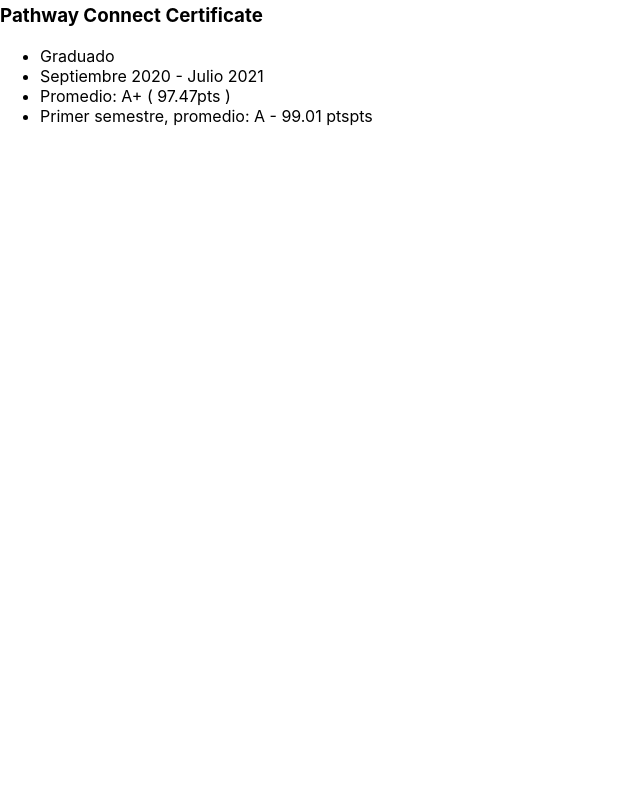
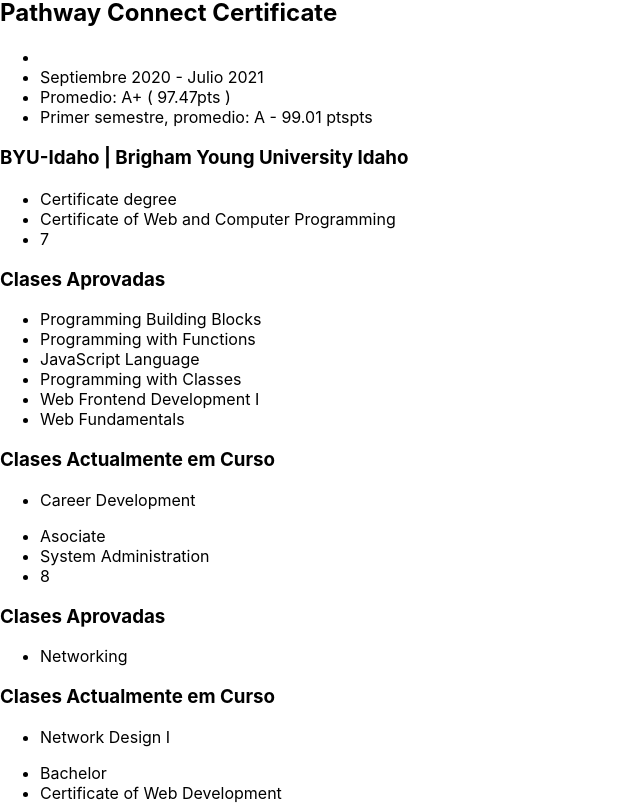
Before and after one commit to JaredLarios/my-profile, a React (Create React App) app: page / in a window 1280 px wide. Shown: the part 753-1558 px from the top of the page, without its empty margins (0-640 px from the left). Before the commit the page ends 895 px from the top, so only its background shows below. Built offline with nearby package versions, Linux system fonts and the light colour scheme.

Commit message:
chore: BYU section

```diff
--- a/src/Components/Home/Body.js
+++ b/src/Components/Home/Body.js
@@ -18,13 +18,20 @@
                         return(
                         <Card
                         name={data.college}
-                        degree={data.deegree}
+                        degree={data.degree}
                         status={data.status}
                         />
                         )
                     }
                 )
             }
+
+            <Card
+            type="university"
+            name={resume.education.bachelor.college}
+            degree={resume.education.bachelor.degree}
+            status={resume.education.bachelor.status}
+            />
         </Education>
      );
 }
--- a/src/Components/Home/Card.js
+++ b/src/Components/Home/Card.js
@@ -39,16 +39,59 @@
             return ("F")
         }
     }
+
+    const statusOp = (data) =>{
+        if (data !== "university") {
+            return(
+                <ul>
+                    <li>{props.status.current}</li>
+                    <li>{props.status.initDate} - {props.status.graduationDate}</li>
+                    <li>Promedio: {myGp(props.status.gp)} ( {props.status.gp}pts )</li>
+                    <li>{props.status.spotlight}pts</li>
+                </ul>
+            )
+        }
+        else {
+            return(
+                <div>
+                {props.status.map(
+                    (uniData) => {
+                        return(
+                        <div>
+                            <ul>
+                                <li>{uniData.degree}</li>
+                                <li>{uniData.myName}</li>
+                                <li> {uniData.totalClasses}</li>
+                            </ul>
+                            <h3>Clases Aprovadas</h3>
+                            <ul>
+                            {
+                            uniData.passingClasses.map(
+                                (classes) => {return (<li>{classes}</li>)})
+                            }
+                            </ul>
+                            <h3>Clases Actualmente em Curso</h3>
+                            <ul>
+                            {
+                            uniData.currentClasses.map(
+                                (classes) => { return ( <li>{classes}</li>) })
+                            }
+                            </ul>
+                        </div>
+                        )
+                    }
+                )}
+                </div>
+            )
+        }
+    }
     return (
         <CardStyle>
-            <h2>{props.name}</h2>
-            <h3>{props.degree}</h3>
-            <ul>
-                <li>{props.status.currentStatus}</li>
-                <li>{props.status.initDate} - {props.status.graduationDate}</li>
-                <li>Promedio: {myGp(props.status.gp)} ( {props.status.gp}pts )</li>
-                <li>{props.status.spotlight}pts</li>
-            </ul>
+            <h3>{props.name}</h3>
+            <h2>{props.degree}</h2>
+            {
+                statusOp(props.type)
+            }
         </CardStyle>
      );
 }
--- a/src/Data/Resume.json
+++ b/src/Data/Resume.json
@@ -22,7 +22,7 @@
         },
         "certificate": [{
                 "college": "Intecap | CG1",
-                "deegree": "Técnico en Electrónica Industrial",
+                "degree": "Técnico en Electrónica Industrial",
                 "status": {
                     "currentStatus" : "Graduado",
                     "initDate": "Enero 2015",
@@ -33,7 +33,7 @@
             },
             {
                 "college": "BYU-Pathway | Brigham Young University Idaho",
-                "deegree": "Pathway Connect Certificate",
+                "degree": "Pathway Connect Certificate",
                 "status": {
                     "currentStatus" : "Graduado",
                     "initDate": "Septiembre 2020",
@@ -46,16 +46,34 @@
         "bachelor": {
             "college": "BYU-Idaho | Brigham Young University Idaho",
             "deegree": "Licenciatura en Tecnología Aplicada BS",
-            "status": {
-                "certificate": {
+            "status": [
+                 {
+                    "degree": "Certificate degree",
                     "myName": "Certificate of Web and Computer Programming",
                     "totalClasses": 7,
                     "passingClasses": ["Programming Building Blocks", "Programming with Functions", "JavaScript Language", "Programming with Classes", "Web Frontend Development I", "Web Fundamentals"],
-                    "currentClasses": "Career Development"
+                    "missingClasses": ["Career Development"],
+                    "currentClasses": ["Career Development"],
+                    "endDate": "Dic 2022"
                 },
-                "asociate": "coming soon",
-                "bachelor": "coming soon"
-            }
+                {
+                    "degree": "Asociate",
+                    "myName": "System Administration",
+                    "totalClasses": 8,
+                    "passingClasses": ["Networking"],
+                    "missingClasses": ["Network Design I", "Systems Security I", "Math for the Real World", "Operating Systems I", "Writing & Reasoning Foundations", "Adv Writing in Pro Contexts", "Operating Systems II"],
+                    "currentClasses": ["Network Design I"],
+                    "endDate": "Apr 2024"
+                },
+                {
+                    "degree": "Bachelor",
+                    "myName": "Certificate of Web Development",
+                    "totalClasses": 7,
+                    "passingClasses": [""],
+                    "currentClasses": [""],
+                    "endDate": "Apr 2028"
+                }
+            ]
         }
     }
 }
```
